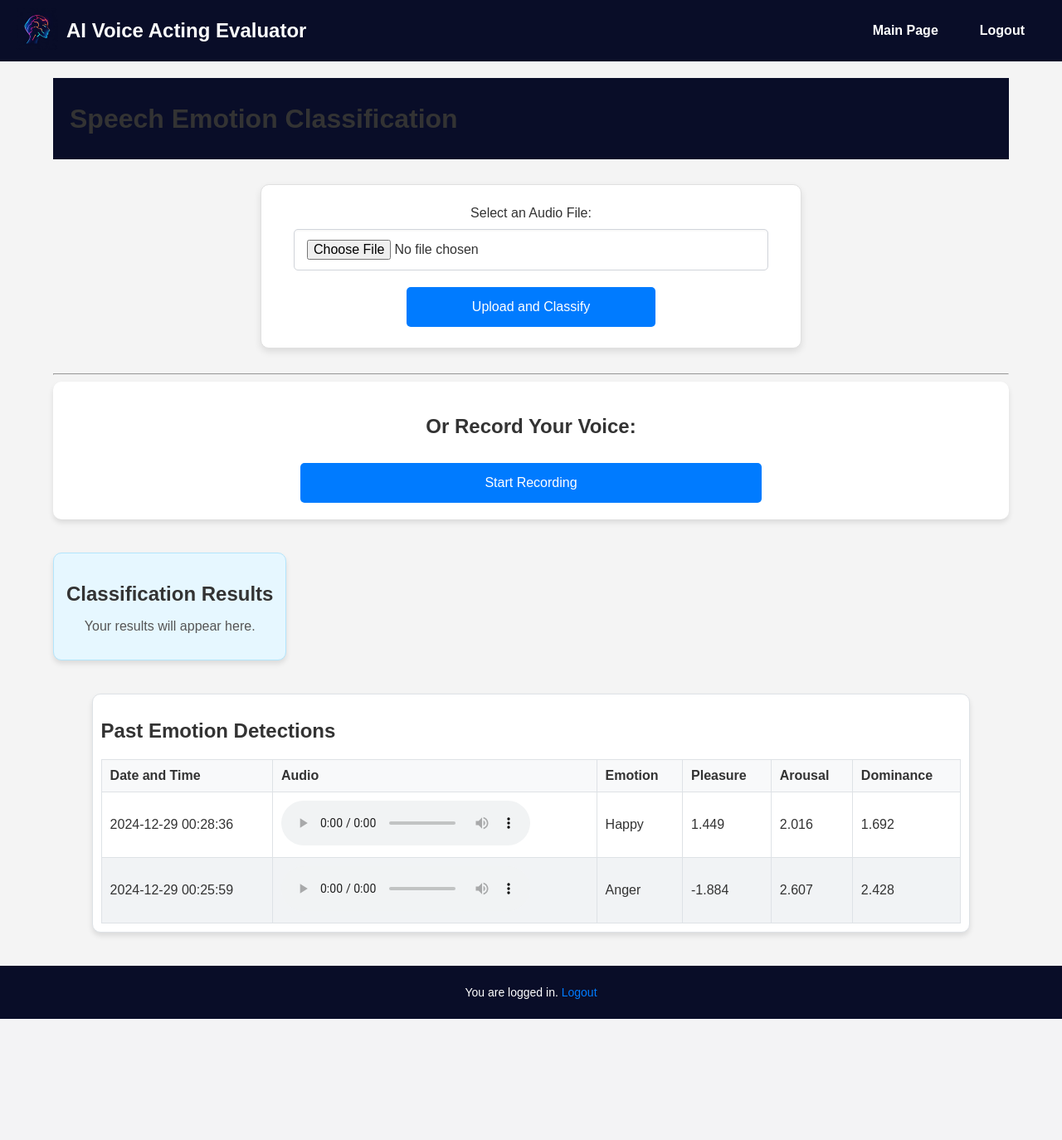
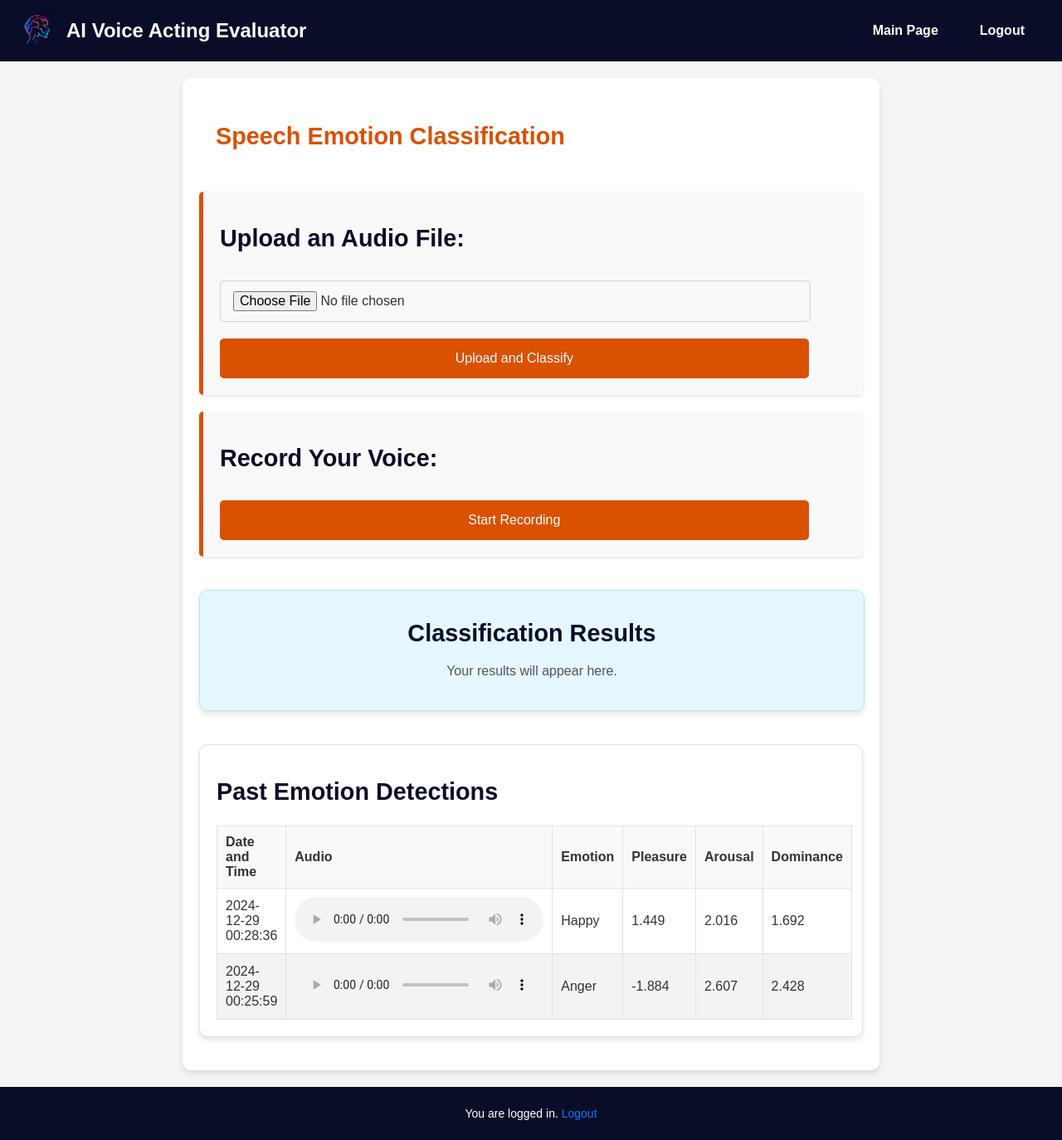
Before and after one commit to Tollgaermis/AI_Acting_Evaluator, a Flask app: page /emotion-detection in a window 1280 px wide. Shown: the whole page at 83% size. Before the commit the page ends 1228 px from the top, so only its background shows below. Run offline with Flask 3, Linux system fonts and the light colour scheme; a user stored in the database is signed in.

Commit message:
New UI for Emotion detection

```diff
--- a/static/css/styles.css
+++ b/static/css/styles.css
@@ -13,6 +13,17 @@ html, body {
     max-width: 1200px;
     margin: 0 auto;
     padding: 20px;
+}
+
+.minimal-header {
+    text-align: center;
+    background-color: transparent;
+}
+
+.minimal-header h1 {
+    font-size: 1.8rem;
+    font-weight: bold;
+    color:  #da5102;
 }
 
 /* Modern Form Container */
@@ -54,6 +65,15 @@ h1 {
     font-weight: bold;
     color: #333;
     margin-bottom: 20px;
+}
+
+.form-container {
+    display: flex;
+    justify-content: space-between; /* Space between forms */
+    align-items: flex-start; /* Align forms at the top */
+    gap: 20px; /* Add spacing between forms */
+    margin: 20px auto;
+    max-width: 1200px; /* Limit width for large screens */
 }
 
 /* Prompt Section */
@@ -100,7 +120,8 @@ h1 {
 }
 
 .modern-button {
-    background-color: #007bff;
+    width: 94%;
+    background-color: #da5102;
     color: #fff;
     border: none;
     padding: 15px 30px;
@@ -112,13 +133,14 @@ h1 {
 }
 
 .modern-button:hover {
-    background-color: #0056b3;
+    background-color: #da510267;
     transform: translateY(-2px);
 }
 
 .modern-audio {
     width: 100%;
-    margin-top: 10px;
+    margin-top: 20px;
+    margin-bottom: 10px;
     border: none;
     border-radius: 5px;
     background-color: #f1f1f1;
@@ -128,12 +150,13 @@ h1 {
 
 /* Results Section */
 .modern-result-block {
+    margin: 20px 0;
+    padding: 20px;
     background-color: #f8f9fa;
-    padding: 20px;
-    border-radius: 10px;
+    border-radius: 1px;
     box-shadow: 0 4px 6px rgba(0, 0, 0, 0.1);
     text-align: center;
-    margin-bottom: 20px;
+    width: 770px;
 }
 
 .modern-result-block h2 {
@@ -155,14 +178,13 @@ h1 {
 
 /* Past Results Table */
 .past-results-section {
-    margin: 20px auto;
-    padding: 10px;
+    margin: 20px 0;
+    padding: 20px;
     border: 1px solid #dee2e6;
     border-radius: 10px;
     background-color: #ffffff;
     box-shadow: 0 4px 6px rgba(0, 0, 0, 0.1);
-    max-width: 90%;
-    max-height: 300px;
+    max-height: 500px;
     overflow-y: auto;
 }
 
@@ -215,7 +237,7 @@ input[type="file"] {
     background-color: #fff;
     border-radius: 10px;
     box-shadow: 0 4px 6px rgba(0, 0, 0, 0.1);
-    max-width: 800px;
+    width: 800px;
     text-align: left;
     color: #333;
 }
@@ -264,21 +286,6 @@ input[type="file"] {
     margin-top: 30px;
 }
 
-button {
-    background-color: #007bff;
-    color: white;
-    border: none;
-    padding: 15px 30px;
-    cursor: pointer;
-    border-radius: 5px;
-    font-size: 18px;
-    width: 50%;
-    transition: background-color 0.3s ease;
-}
-
-button:hover {
-    background-color: #0056b3;
-}
 
 
 /* Spinner styles */
@@ -311,12 +318,6 @@ button:hover {
     display: inline-block;
 }
 
-/* Center the recording controls */
-#recordedAudio {
-    margin: 20px auto;
-    display: block; /* Ensures it's treated as a block for centering */
-}
-
 
 
 footer {
@@ -341,14 +342,6 @@ footer a:hover {
     text-decoration: underline;
 }
 
-
-/* Classify recording button styles */
-#classifyRecording {
-    display: block; /* Ensures it's treated as a block for centering */
-    margin: 20px auto; /* Centers the button horizontally */
-    padding: 10px 20px; /* Add padding for a better look */
-    font-size: 16px; /* Adjust the font size */
-}
 
 /* Header and navbar styles */
 header {
--- a/templates/emotion.html
+++ b/templates/emotion.html
@@ -4,26 +4,31 @@
 {% extends "base.html" %}
 
 {% block content %}
-    <div class="modern-container">
-        <header>
+
+    <!-- Centered Header -->
+
+
+    <!-- Forms Section as Exercise Cards -->
+    <section class="description-section">
+        <header class="minimal-header">
             <h1>Speech Emotion Classification</h1>
         </header>
+        <!-- File Upload Exercise -->
+        <div class="exercise-card">
+            <h2 class="header">Upload an Audio File:</h2>
+            <input type="file" id="audio" name="audio" accept="audio/*" class="form-input">
+            <button type="submit" id="uploadButton" class="modern-button">Upload and Classify</button>
+        </div>
 
-        <!-- File Upload Form -->
-        <form id="uploadForm" enctype="multipart/form-data" class="modern-form">
-            <label for="audio" class="form-section-title">Select an Audio File:</label>
-            <input type="file" id="audio" name="audio" accept="audio/*" class="form-input">
-            <button type="submit" class="modern-button">Upload and Classify</button>
-        </form>
-
-        <hr class="form-divider">
-
-        <!-- Voice Recording Section -->
-        <div class="recording-section">
-            <h2 class="form-section-title">Or Record Your Voice:</h2>
+        <!-- Voice Recording Exercise -->
+        <div class="exercise-card">
+            <h2 class="header">Record Your Voice:</h2>
+            <div class="button-row">
                 <button id="recordButton" class="modern-button">Start Recording</button>
                 <button id="stopButton" class="modern-button" style="display: none;">Stop Recording</button>
                 <audio id="recordedAudio" controls style="display: none;" class="modern-audio"></audio>
+
+            </div>
             <button id="classifyRecording" class="modern-button" style="display: none;">Classify Recording</button>
         </div>
 
@@ -73,7 +78,7 @@
             </table>
         </div>
     </div>
-    </div>
+</section>
 
     <script src="/static/js/scripts.js"></script>
 {% endblock %}
```
Also changed, not shown: static/js/scripts.js (+18 -24 lines), instance/db.sqlite, 3 other files. Lines whose indentation alone changed are shown as unchanged.
